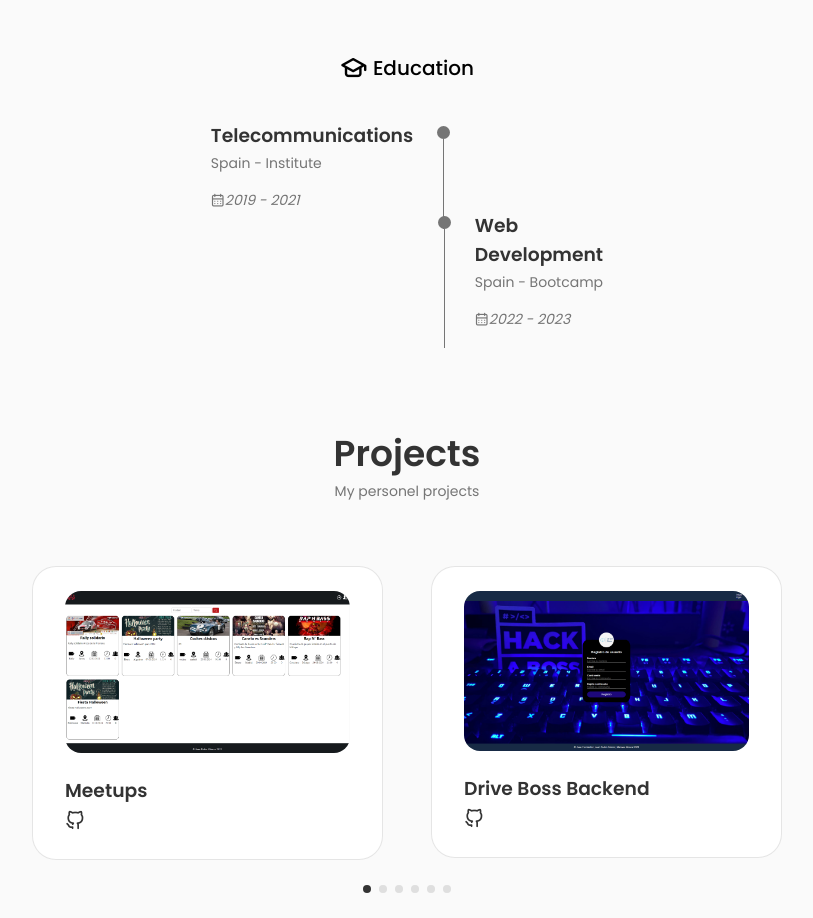
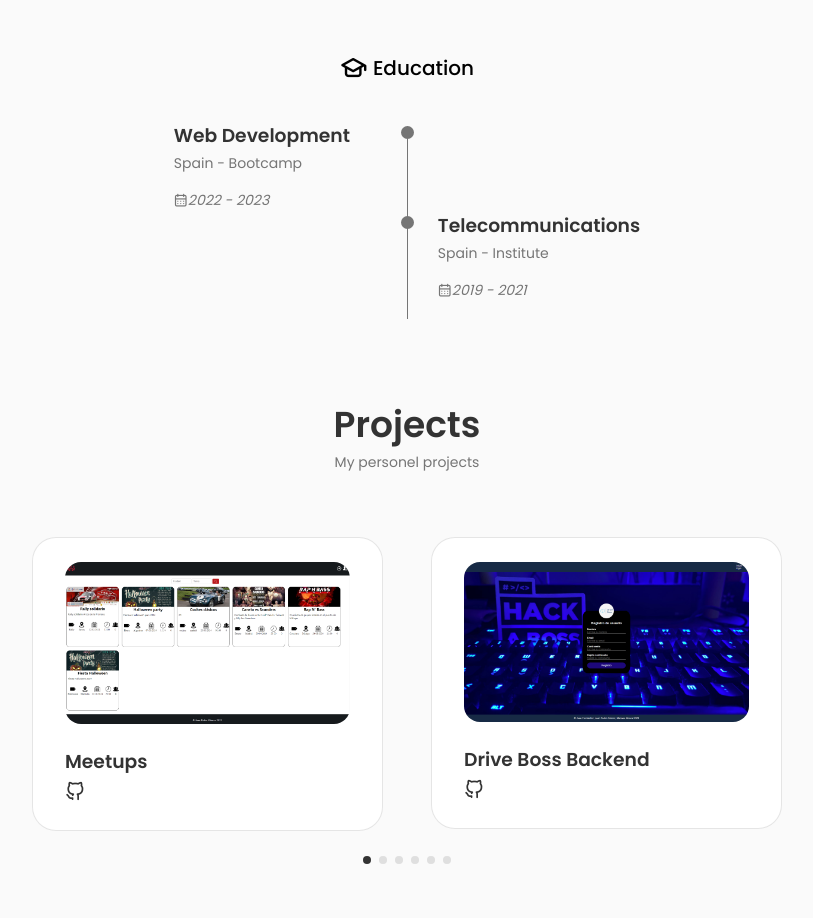
Before and after one commit to Juanpedrogomezespinosa/portafolio, a React (Create React App) app: page / in a window 1280 px wide. Shown: the part 1860-2778 px from the top of the page, without its empty margins (233-1046 px from the left). Built offline with nearby package versions, Linux system fonts and the light colour scheme.

Commit message:
cambio en educación

```diff
--- a/src/Components/qualification/Qualification.jsx
+++ b/src/Components/qualification/Qualification.jsx
@@ -19,12 +19,12 @@ const Qualification = () => {
           <div className="qualification__content">
             <div className="qualification__data">
               <div>
-                <h3 className="qualification_title">Telecommunications</h3>
+                <h3 className="qualification_title">Web Development</h3>
                 <span className="qualification__subtitle">
-                  Spain - Institute
+                  Spain - Bootcamp
                 </span>
                 <div className="qualification__calender">
-                  <i className="uil uil-calendar-alt">2019 - 2021</i>
+                  <i className="uil uil-calendar-alt">2022 - 2023</i>
                 </div>
               </div>
 
@@ -43,12 +43,12 @@ const Qualification = () => {
               </div>
 
               <div>
-                <h3 className="qualification_title">Web Development</h3>
+                <h3 className="qualification_title">Telecommunications</h3>
                 <span className="qualification__subtitle">
-                  Spain - Bootcamp
+                  Spain - Institute
                 </span>
                 <div className="qualification__calender">
-                  <i className="uil uil-calendar-alt">2022 - 2023</i>
+                  <i className="uil uil-calendar-alt">2019 - 2021</i>
                 </div>
               </div>
             </div>
```
